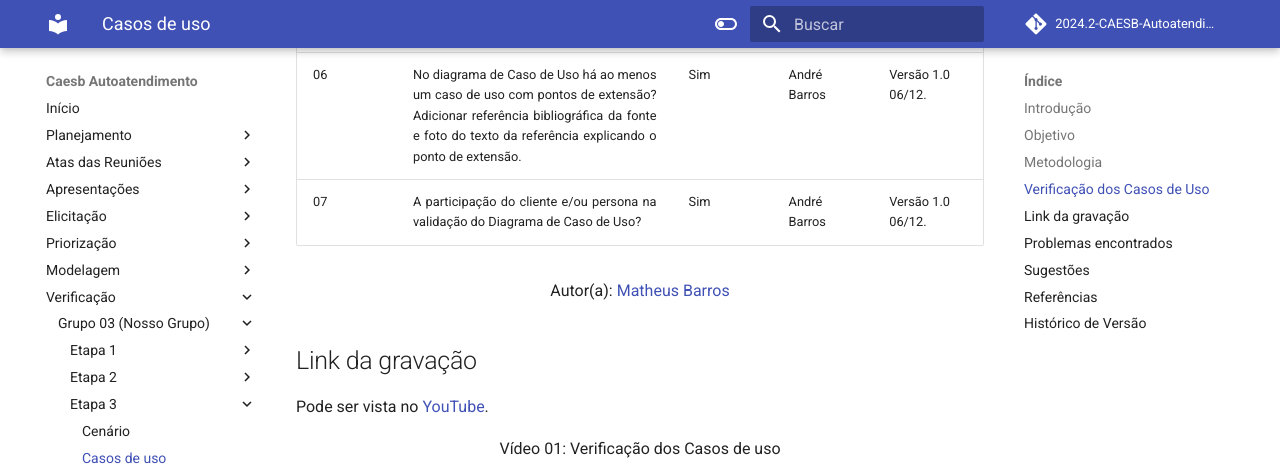
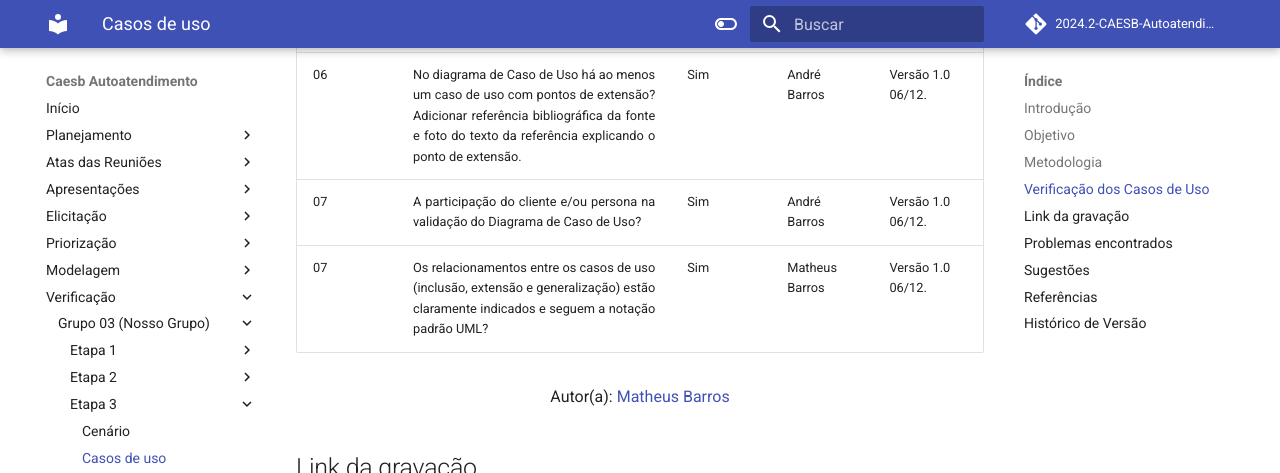
Before and after one commit to Requisitos-de-Software/2024.2-CAESB-Autoatendimento, an MkDocs documentation site: the page built from docs/planejamento/verificacao/veri_casos_de_uso.md, in a window 1280 px wide and 900 px high, scrolled down 1504 px, cut to the strip 0-473 px from the top of the window. Built offline with MkDocs 1.6.1 and Material for MkDocs 9.7.7, drawn with Linux system fonts in a browser that asks for light colours; comment, search, counter and statistics services are not loaded.

Commit message:
pergunta verificação

```diff
--- a/docs/planejamento/verificacao/veri_casos_de_uso.md
+++ b/docs/planejamento/verificacao/veri_casos_de_uso.md
@@ -35,6 +35,8 @@ Neste documento, realizou-se a avaliação do artefato <a href="http://127.0.0.1
 | 05     | <p align="justify">A especificação do diagrama de caso de uso (com Nome, Descrição, Atores, Pré-Condição, Pós-Condição, Fluxo Principal, Fluxo Alternativo e Fluxo de Exceção etc.)? Adicionar referência bibliográfica da fonte e foto do texto da referência explicando a estrutura da especificação.</p> | Sim           | André Barros   | Versão 1.0  06/12.          |
 | 06     | <p align="justify">No diagrama de Caso de Uso há ao menos um caso de uso com pontos de extensão? Adicionar referência bibliográfica da fonte e foto do texto da referência explicando o ponto de extensão.</p> | Sim           | André Barros   | Versão 1.0  06/12.          |
 | 07     | <p align="justify">A participação do cliente e/ou persona na validação do Diagrama de Caso de Uso?</p>                                             | Sim           | André Barros   | Versão 1.0  06/12.          |
+| 07     | <p align="justify">Os relacionamentos entre os casos de uso (inclusão, extensão e generalização) estão claramente indicados e seguem a notação padrão UML?</p>                                             | Sim           | Matheus Barros   | Versão 1.0  06/12.          |
+
 
 
 <center>
```
